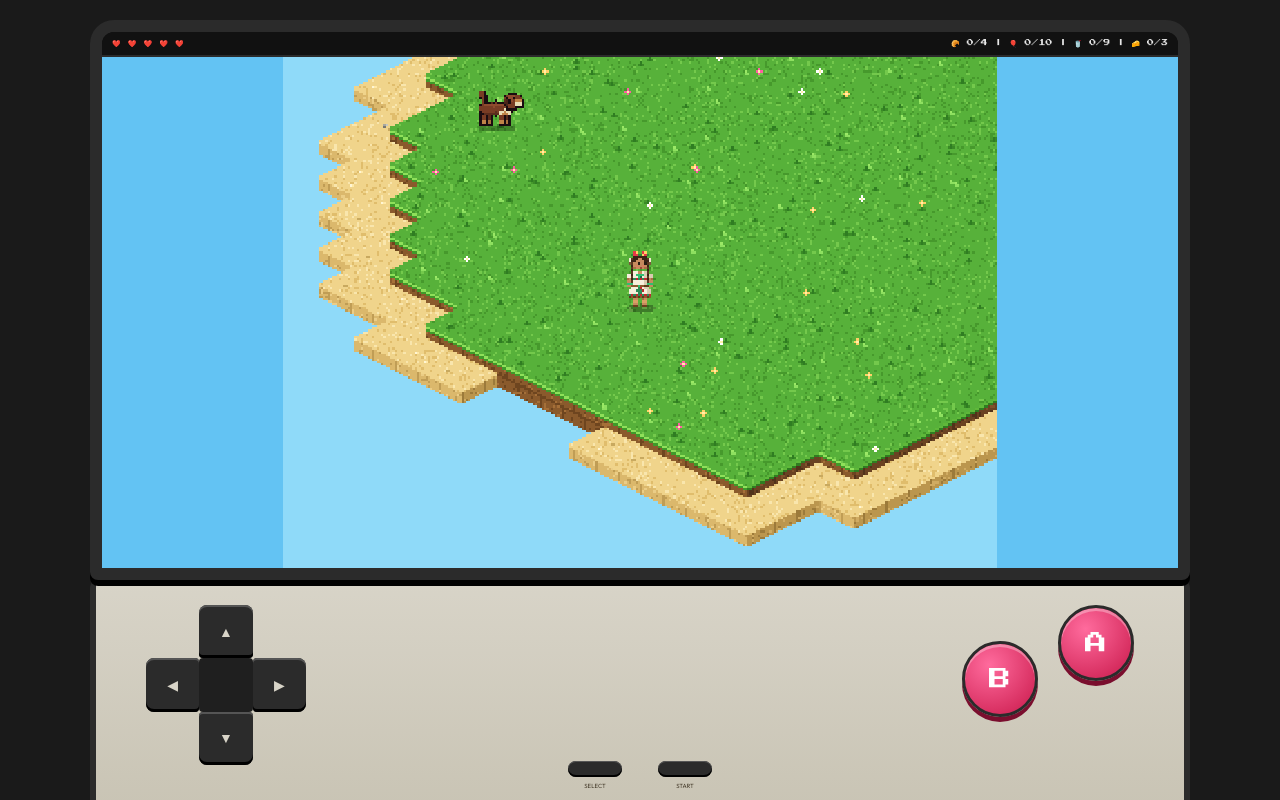
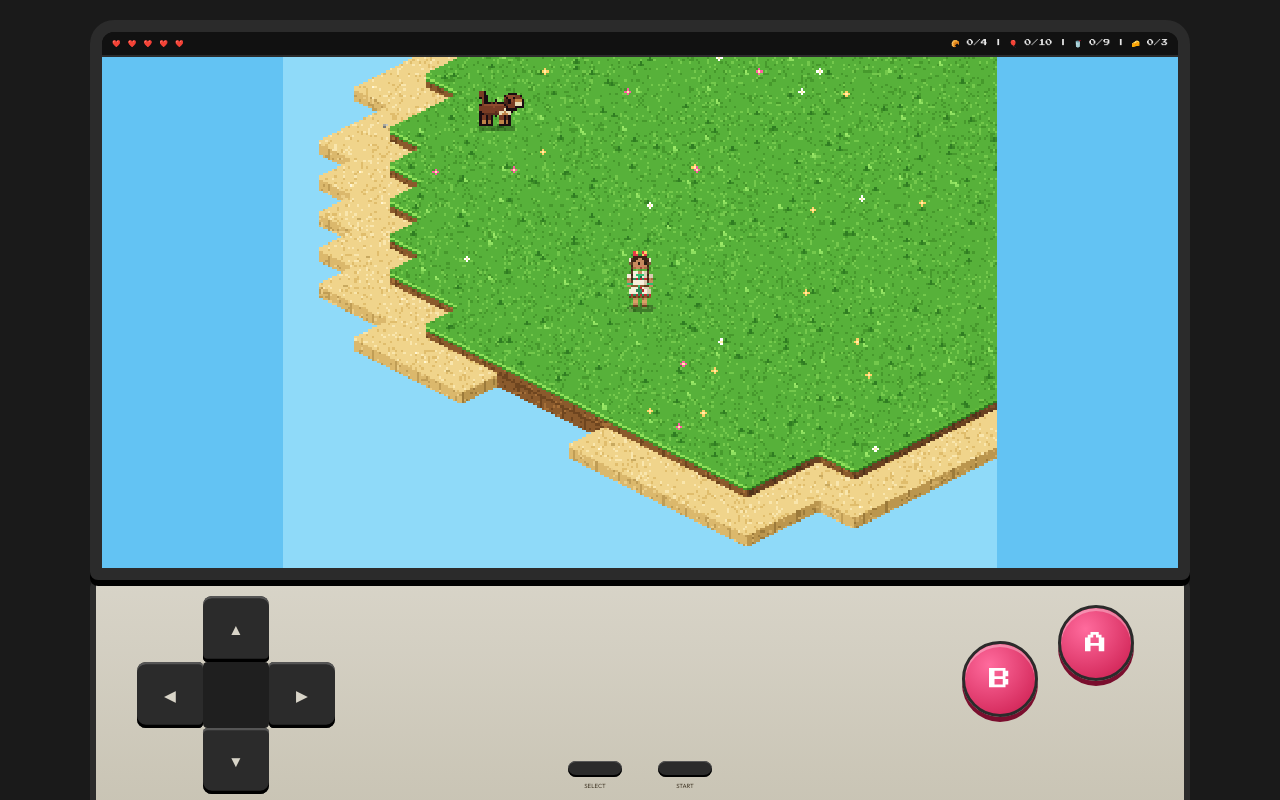
Before and after one commit to aslanlopezmx/aluxita, a plain HTML site: page index.html in a window 1280 px wide. Drawn offline with Linux system fonts and the light colour scheme; animation ran at ten frames a second.

Commit message:
ajuste de dpad

```diff
--- a/style.css
+++ b/style.css
@@ -148,10 +148,10 @@ body {
 /* ---------- ZONA DEL JOYSTICK (Táctil) ---------- */
 .dpad-wrapper {
     position: relative;
-    width: 40vw;
-    max-width: 170px;
-    height: 40vw;
-    max-height: 170px;
+    width: 44vw;
+    max-width: 190px;
+    height: 44vw;
+    max-height: 190px;
     display: flex;
     align-items: center;
     justify-content: center;
@@ -167,7 +167,7 @@ body {
     grid-template-columns: repeat(3, 1fr);
     grid-template-rows: repeat(3, 1fr);
     place-items: center;
-    transform: scale(0.85);
+    transform: scale(0.92);
 }
 
 .d-btn {
@@ -463,14 +463,14 @@ body {
     }
 
     .dpad-wrapper {
-        width: 160px;
-        height: 160px;
-        max-width: 160px;
-        max-height: 160px;
+        width: 180px;
+        height: 180px;
+        max-width: 180px;
+        max-height: 180px;
     }
 
     .dpad {
-        transform: scale(1);
+        transform: scale(1.1);
     }
 
     .action-buttons {
```
